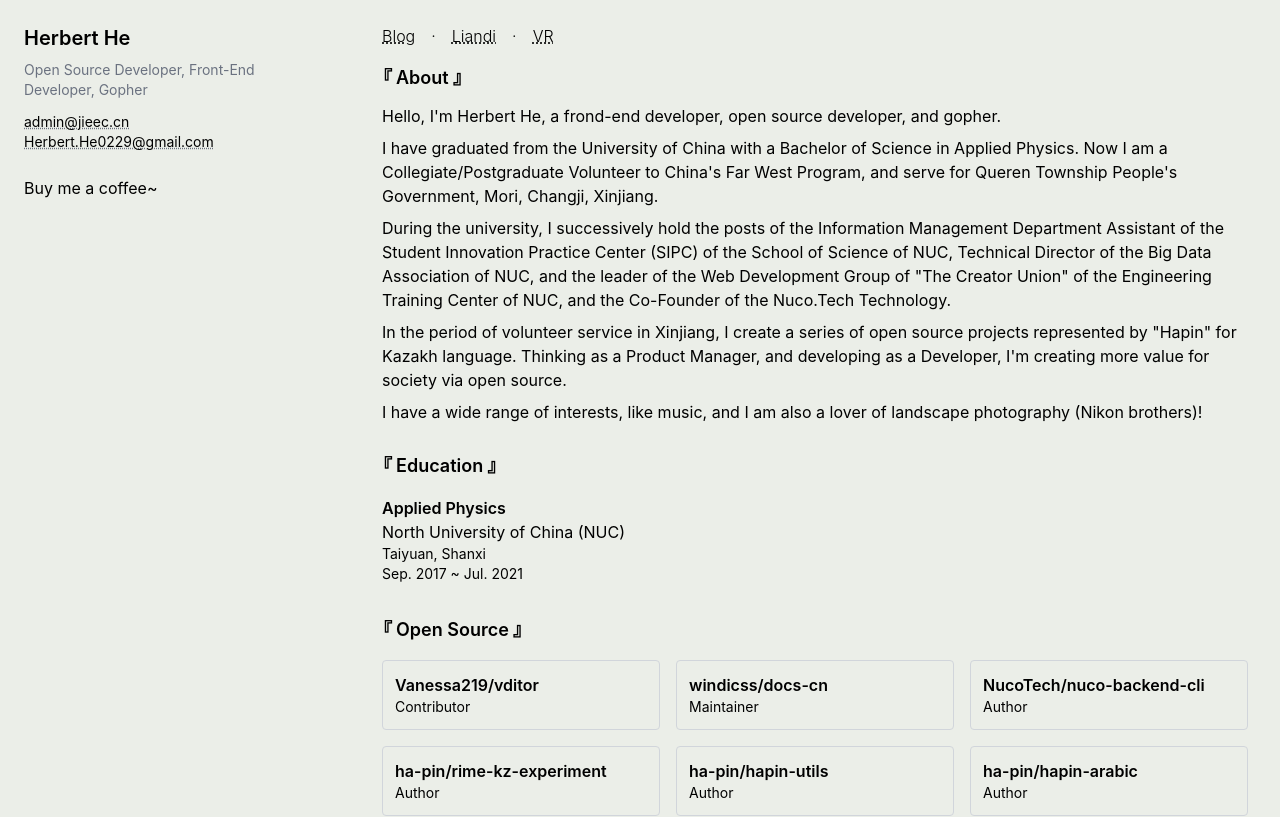
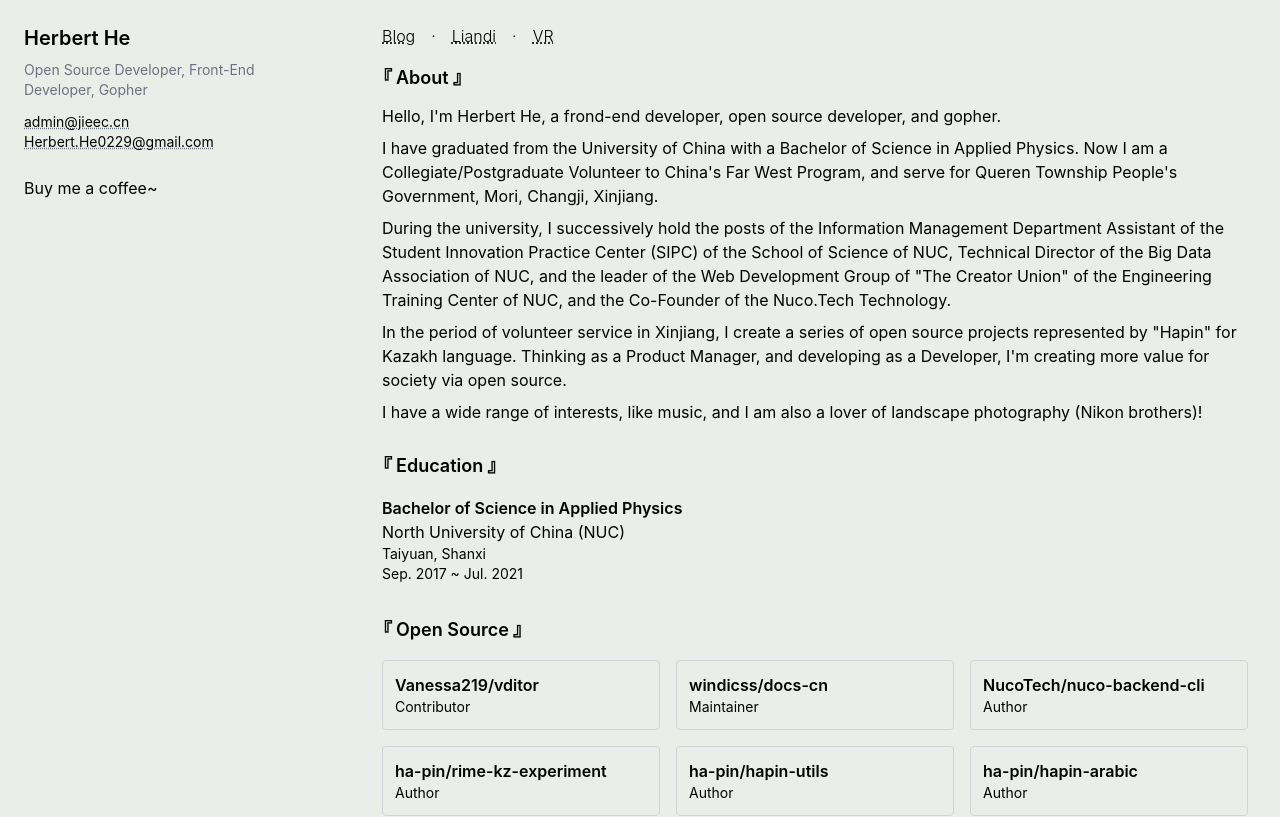
Before and after one commit to HerbertHe/resume, a React (Vite) app: page / in a window 1280 px wide. Shown: the top 817 px of the page. Built offline with nearby package versions, Linux system fonts and the light colour scheme.

Commit message:
feat :sparkles: : Update

```diff
--- a/src/components/contents/Education.tsx
+++ b/src/components/contents/Education.tsx
@@ -5,7 +5,7 @@ const Education = () => {
     return <ContentBox title="Education">
         <div className="flex flex-col justify-start">
             <ul>
-                <ExperienceBox name="Applied Physics" location="North University of China (NUC)" address="Taiyuan, Shanxi" time="Sep. 2017 ~ Jul. 2021" />
+                <ExperienceBox name="Bachelor of Science in Applied Physics" location="North University of China (NUC)" address="Taiyuan, Shanxi" time="Sep. 2017 ~ Jul. 2021" />
             </ul>
         </div>
     </ContentBox>
```
